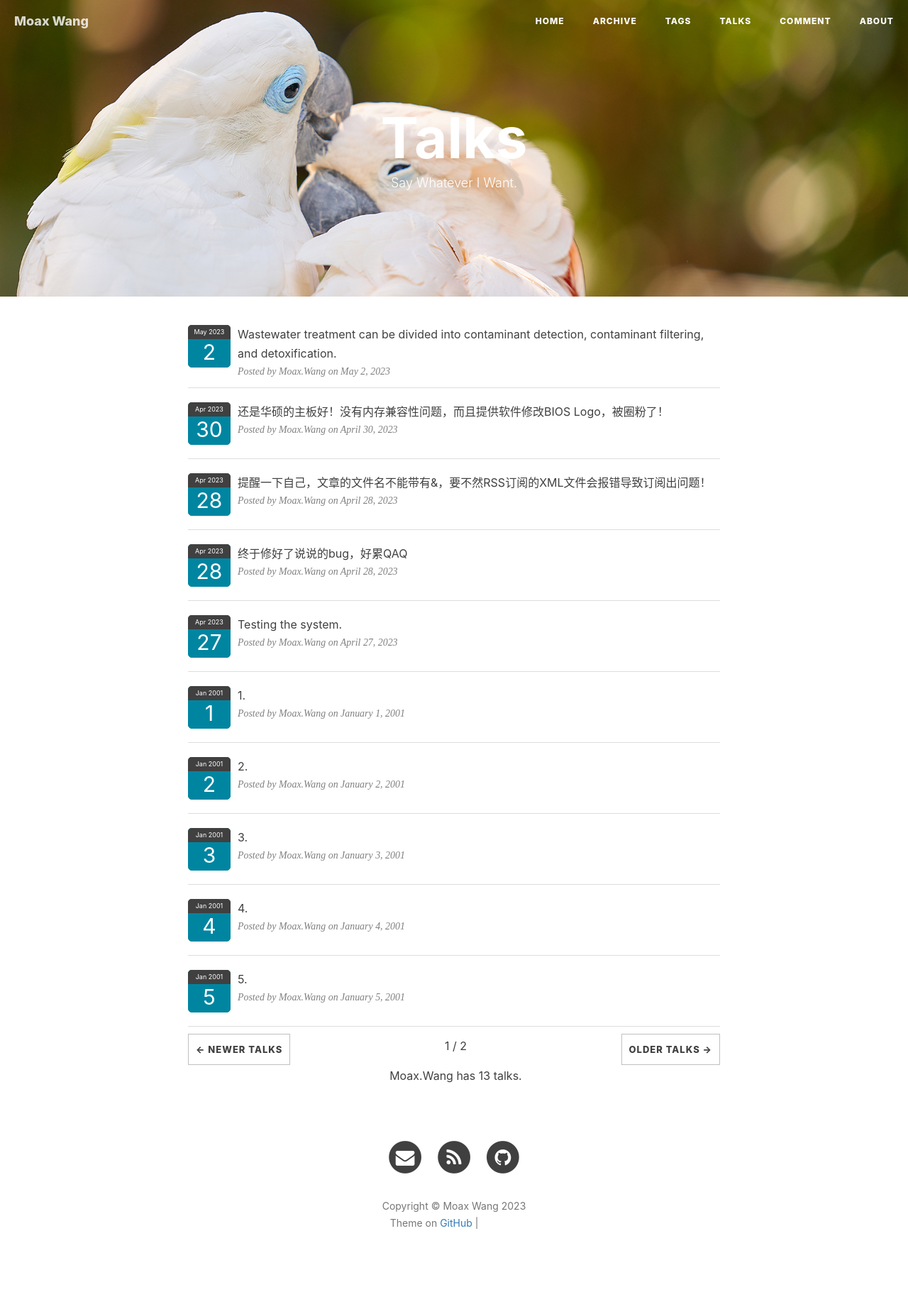
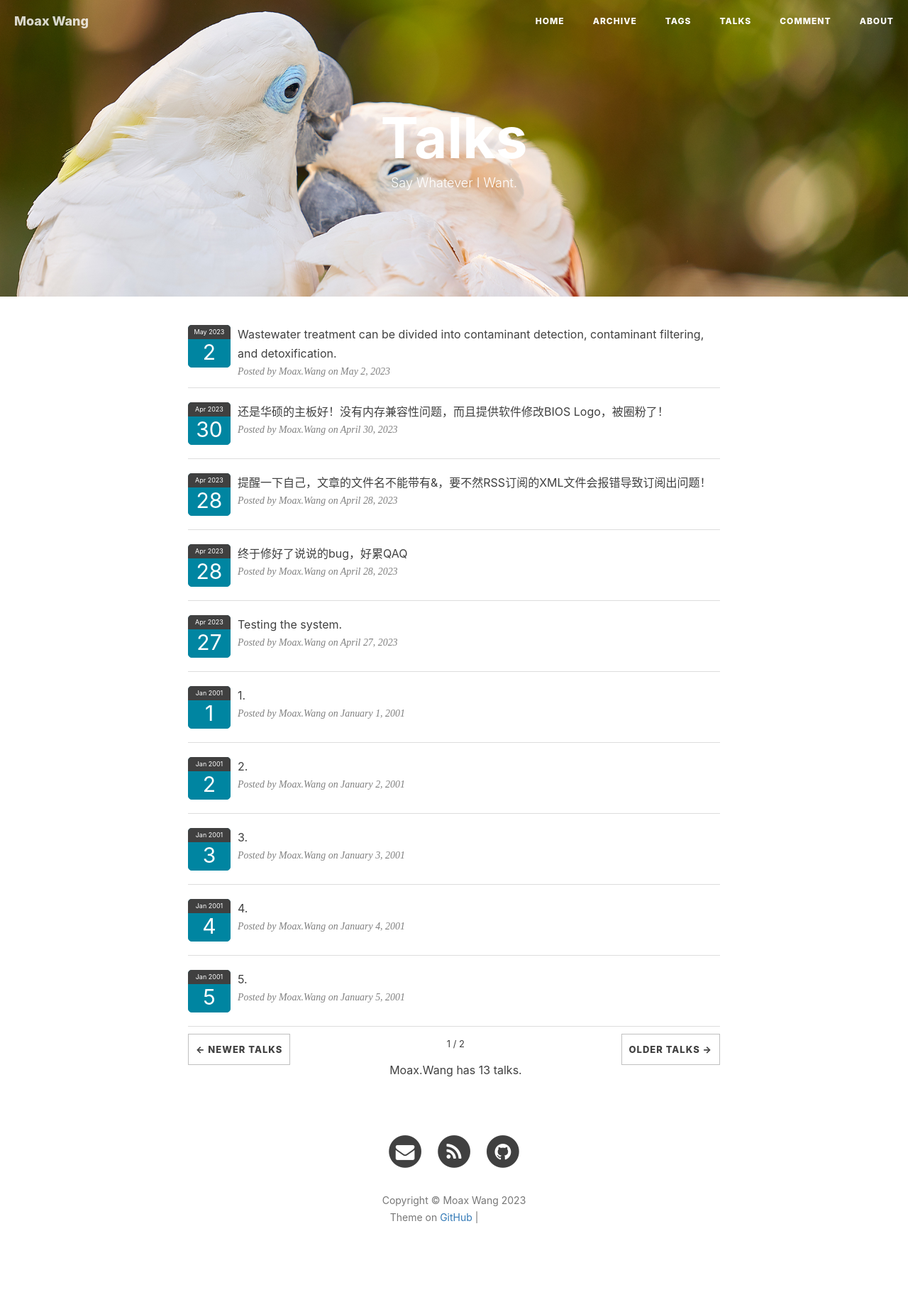
Before and after one commit to WinchellWang/winchellwang.github.io, a Jekyll site: the page built from 3talk.html, in a window 1280 px wide. Shown: the whole page at 71% size. Built offline with Jekyll 4.4.1, drawn with Linux system fonts in a browser that asks for light colours; nearby versions of some CDN libraries; comment, search, counter and statistics services are not loaded; grey boxes are pictures that could not be loaded.

Commit message:
Update 3talk.html

```diff
--- a/3talk.html
+++ b/3talk.html
@@ -190,7 +190,7 @@ permalink: /talk/
             <div style="margin-top: 10px; text-align: center;">
                 <a class="hexo-talk-firstpage" href="javascript:;" style="display: none"></a>
                 <a class="hexo-talk-button hexo-talk-previouspage" href="javascript:;" style="float: left">&larr; Newer Talks</a>
-                <span class="hexo-talk-pagenum" style="line-height: 2.2;">2 / 3</span>
+                <span class="hexo-talk-pagenum" style="line-height: 1.7; padding: 10px; font-size: 13px;">2 / 3</span>
                 <a class="hexo-talk-button hexo-talk-nextpage" href="javascript:;" style="float: right">Older Talks &rarr;</a>
                 <a class="hexo-talk-lastpage" href="javascript:;" style="display: none"></a>
             </div>
```
